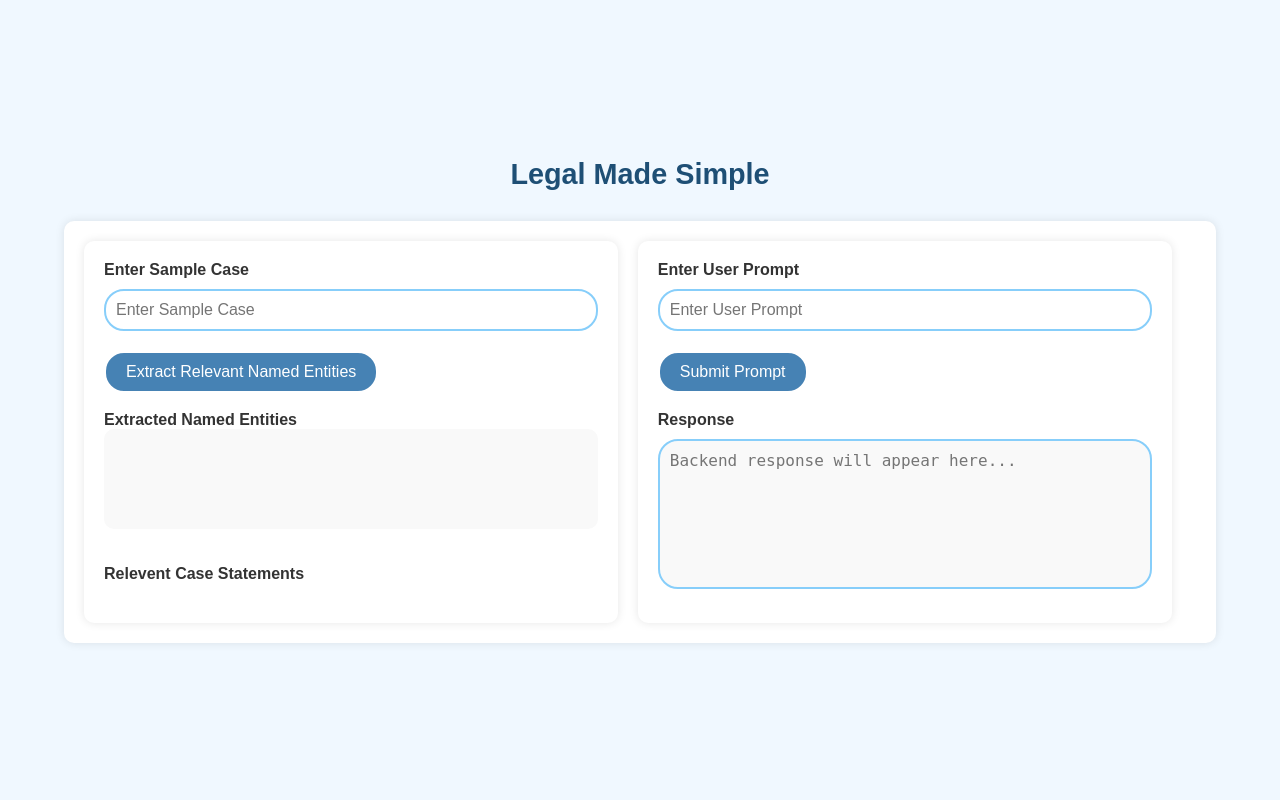
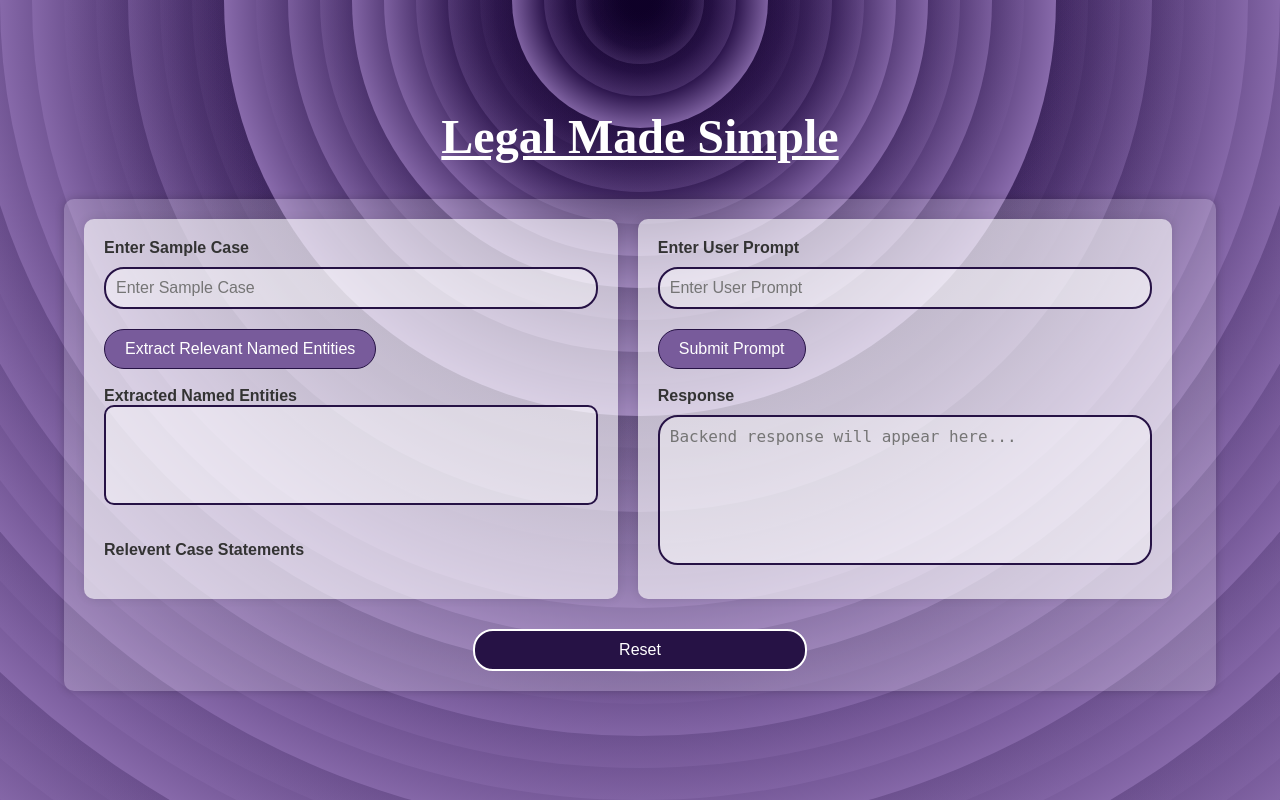
Before and after one commit to Skanda-P-R/Legal-Made-Simple, a Flask app: page / in a window 1280 px wide. Run offline with Flask 3, Linux system fonts and the light colour scheme.

Commit message:
Updated Background and Added Loading Circle when performing request

```diff
--- a/static/css/style.css
+++ b/static/css/style.css
@@ -1,5 +1,9 @@
 body {
     background-color: #f0f8ff;
+    background-image: url('bg.svg');
+    background-size: cover;
+    background-repeat: no-repeat;
+    background-position: center;
     font-family: Arial, sans-serif;
     margin: 0;
     padding: 0;
@@ -12,30 +16,32 @@ body {
 
 .project-title {
             text-align: center;
-            font-size: 1.8em;
+            text-decoration: underline;
+            font-size: 3.0em;
             font-weight: bold;
-            color: #1E4F75;
-            margin-bottom: 30px;
+            color: #ffffff;
+            margin-bottom: 35px;
+            font-family: Cooper Black;
         }
 
 .container {
-    background: #ffffff;
+    background: rgba(255, 255, 255, 0.2);
     padding: 20px;
     border-radius: 10px;
-    box-shadow: 0 0 10px rgba(0, 0, 0, 0.1);
+    box-shadow: 0 0 10px rgba(0, 0, 0, 0.2);
     width: 90%;
     max-width: 1200px;
     display: flex;
     flex-wrap: wrap;
     gap: 20px;
     box-sizing: border-box;
-    max-height: 100vh;
+    max-height: 80vh;
     overflow-y: auto;
 }
 
 .box {
     width: 48%;
-    background: #ffffff;
+    background: rgba(255, 255, 255, 0.6);
     padding: 20px;
     border-radius: 10px;
     box-shadow: 0 0 10px rgba(0, 0, 0, 0.1);
@@ -43,10 +49,11 @@ body {
 }
 
 input[type="text"], textarea {
+    background: rgba(255, 255, 255, 0.4);
     width: 100%;
     padding: 10px;
     margin: 10px 0;
-    border: 2px solid #87CEFA;
+    border: 2px solid #261245;
     border-radius: 20px;
     box-sizing: border-box;
     font-size: 16px;
@@ -54,13 +61,13 @@ input[type="text"], textarea {
 }
 
 input[type="text"]:focus, textarea:focus {
-    border-color: #4682B4;
+    border-color: #261245;
 }
 
 button {
-    background-color: #4682B4;
+    background-color: #785b9b;
     color: white;
-    border: 2px solid #ffffff;
+    border: 1px solid #261245;
     border-radius: 20px;
     padding: 10px 20px;
     cursor: pointer;
@@ -69,7 +76,7 @@ button {
 }
 
 button:hover {
-    background-color: #1E4F75;
+    background-color: #261245;
 }
 
 label {
@@ -81,12 +88,12 @@ label {
 .output-box {
     height: 150px;
     resize: none;
-    background: #f9f9f9;
+    background: rgba(255, 255, 255, 0.4);
 }
 
 .tag {
-    background-color: #87CEFA;
-    color: #333;
+    background-color: #785b9b;
+    color: #ffffff;
     border-radius: 20px;
     padding: 6px 12px;
     font-size: 14px;
@@ -103,7 +110,8 @@ label {
     flex-wrap: wrap;
     gap: 8px;
     padding: 10px;
-    background: #f9f9f9;
+    background: rgba(255, 255, 255, 0.4);
+    border: 2px solid #261245;
     border-radius: 10px;
     min-height: 100px;
     box-sizing: border-box;
@@ -119,3 +127,39 @@ label {
         padding: 4px 8px;
     }
 }
+.loading-spinner {
+    display: inline-block;
+    width: 25px;
+    height: 25px;
+    border: 4px solid #261245;
+    border-top-color: #ffffff;
+    border-radius: 50%;
+    animation: spin 1s linear infinite;
+    margin-left: 15px;
+    vertical-align: middle;
+}
+
+@keyframes spin {
+    to {
+        transform: rotate(360deg);
+    }
+}
+
+.reset-button {
+    background-color: #261245;
+    color: white;
+    border: 2px solid #ffffff;
+    border-radius: 20px;
+    padding: 10px 20px;
+    cursor: pointer;
+    font-size: 16px;
+    width: 30%;
+    margin-top: 10px;
+    display: block;
+    margin-left: auto;
+    margin-right: auto;
+}
+
+.reset-button:hover {
+    background-color: black;
+}
--- a/static/js/script.js
+++ b/static/js/script.js
@@ -1,9 +1,13 @@
 document.getElementById('extractButton').addEventListener('click', async () => {
     const sampleCase = document.getElementById('sampleCase').value;
+    const loadingSpinner = document.getElementById('extractLoading');
+
     if (!sampleCase) {
         alert("Please enter a sample case.");
         return;
     }
+
+    loadingSpinner.style.display = 'inline-block';
 
     try {
         const response = await fetch('/extract', {
@@ -120,6 +124,8 @@ document.getElementById('extractButton').addEventListener('click', async () => {
     } catch (error) {
         console.error(error);
         document.getElementById('caseStatements').value = "Error connecting to server.";
+    } finally {
+        loadingSpinner.style.display = 'none'; // Hide spinner
     }
 });
 
@@ -128,11 +134,14 @@ document.getElementById('extractButton').addEventListener('click', async () => {
 document.getElementById('submitPromptButton').addEventListener('click', async () => {
     const sampleCase = document.getElementById('sampleCase').value;
     const userPrompt = document.getElementById('userPrompt').value;
+    const loadingSpinner = document.getElementById('submitLoading');
 
     if (!sampleCase || !userPrompt) {
         alert("Please enter both a sample case and a user prompt.");
         return;
     }
+
+    loadingSpinner.style.display = 'inline-block';
 
     try {
         const response = await fetch('/submit', {
@@ -155,5 +164,11 @@ document.getElementById('submitPromptButton').addEventListener('click', async ()
 
     } catch (error) {
         console.error(error);
+    } finally {
+        loadingSpinner.style.display = 'none'; // Hide spinner
     }
 });
+
+document.getElementById('resetButton').addEventListener('click', () => {
+    location.reload();
+});
--- a/templates/index.html
+++ b/templates/index.html
@@ -13,11 +13,10 @@
             <label for="sampleCase">Enter Sample Case</label>
             <input type="text" id="sampleCase" placeholder="Enter Sample Case">
             <button id="extractButton">Extract Relevant Named Entities</button>
-
+            <span id="extractLoading" class="loading-spinner" style="display: none;"></span>
             <br><br>
             <label for="caseStatements">Extracted Named Entities</label>
             <div id="caseStatementsContainer"></div>
-
             <br><br>
             <label for="roxieCases">Relevent Case Statements</label>
             <table id="roxieCaseStatementsTable">
@@ -28,12 +27,14 @@
             <label for="userPrompt">Enter User Prompt</label>
             <input type="text" id="userPrompt" placeholder="Enter User Prompt">
             <button id="submitPromptButton">Submit Prompt</button>
+            <span id="submitLoading" class="loading-spinner" style="display: none;"></span>
             <br><br>
             <label for="backendResponse">Response</label>
             <textarea id="backendResponse" class="output-box" placeholder="Backend response will appear here..." readonly></textarea>
         </div>
+        <br><br>
+        <button id="resetButton" class="reset-button">Reset</button>
     </div>
-
     <script src="{{ url_for('static', filename='js/script.js') }}"></script>
 </body>
 </html>
```
Also changed, not shown: README.md, static/css/bg.svg (added).
